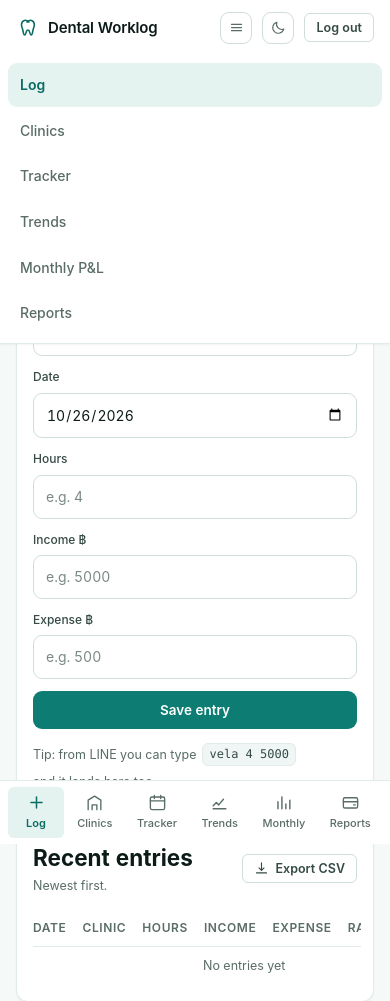
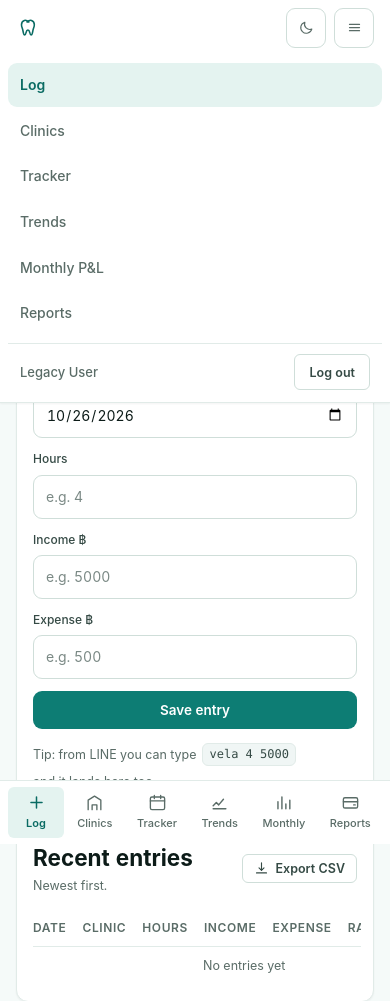
Before and after one commit to chayapatc/dental-worklog, a Flask app: page / in a window 390 px wide, after a click that opens the changed part. Shown: the top 1001 px of the page. Run offline with Flask 3, Linux system fonts and the light colour scheme; the visitor is signed in with stand-in values (Sample User, id 1); data comes from the database, SQL or seed files in the repository; data that the repository does not hold is empty; parts of the project's set-up code (start-up, migrations or seed data) failed here and were passed over.

Commit message:
fix: give the mobile header room for the menu button
On phones the header was fighting for space: wordmark, LINE badge, theme
button, avatar, log-out button and the menu button all in one 56px row, so the
menu button got squeezed on narrower devices.

- Hide the wordmark on phones; the tooth mark identifies the app.
- Remove the LINE badge from the header entirely (redundant there).
- Move the log-out button and the user's name into the mobile dropdown, as an
  account row above the tab list.
- Icon buttons no longer shrink (flex: 0 0 auto) and are 40x40 on phones for
  proper touch targets; the menu button sits last, at the right edge.

Measured at 430/390/375/360/320px: header stays 56px, menu button is 40x40 with
no overflow, and the account row renders 76x36 inside the open menu.

```diff
--- a/static/app.js
+++ b/static/app.js
@@ -143,8 +143,11 @@ function showLogin() {
 function showApp() {
   document.getElementById("login-screen").classList.add("hidden");
   document.getElementById("app-screen").classList.remove("hidden");
-  document.getElementById("user-name").textContent = currentUser.name;
-  document.getElementById("user-name").title = currentUser.name;
+  // the name appears in the header and in the mobile menu
+  document.querySelectorAll("[data-user-name]").forEach(el => {
+    el.textContent = currentUser.name;
+    el.title = currentUser.name;
+  });
   const av = document.getElementById("user-avatar");
   const avatarUrl = currentUser.avatar_url || "";
   if (avatarUrl.startsWith("http://") || avatarUrl.startsWith("https://")) {
@@ -157,8 +160,6 @@ function showApp() {
   document.getElementById("color-swatches").innerHTML = buildColorSwatches(COLOR_PRESETS[0]);
   document.getElementById("clinic-color-picker").value = COLOR_PRESETS[0];
 
-  // Check LINE binding status
-  checkLineBinding();
 
   // Handle LINE binding success redirect
   if (window.location.search.includes("line_bound=1")) {
@@ -167,16 +168,6 @@ function showApp() {
   }
 }
 
-async function checkLineBinding() {
-  try {
-    const res = await fetch("/api/line/status");
-    if (res.status === 401) return;
-    const data = await res.json();
-    const badge = document.getElementById("line-badge");
-    badge.classList.toggle("hidden", !data.bound);
-    badge.title = data.bound ? "LINE connected" : "";
-  } catch {}
-}
 
 function logout() {
   window.location.href = "/auth/logout";
--- a/static/css/base.css
+++ b/static/css/base.css
@@ -188,6 +188,7 @@ button, input, select, textarea { font: inherit; color: inherit; }
 .logo-text { display: inline; }
 
 .app-nav { margin-left: auto; }
+.nav-account { display: none; }
 .app-nav ul { display: flex; gap: 2px; list-style: none; padding: 0; }
 .app-nav a {
   display: block;
@@ -228,6 +229,7 @@ button, input, select, textarea { font: inherit; color: inherit; }
 
 /* icon-only button (theme switch, menu) */
 .icon-btn {
+  flex: 0 0 auto;
   width: 32px; height: 32px;
   display: grid; place-items: center;
   border: 1px solid var(--line-strong);
@@ -738,10 +740,18 @@ dialog .dialog-actions {
 @media (max-width: 820px) {
   :root { --gutter: 16px; }
 
-  .app-header { min-height: 56px; gap: 10px; flex-wrap: nowrap; padding: 0 var(--gutter); }
-  .app-nav { display: none; }
-  #menu-toggle { display: grid; margin-left: auto; }
-  .user-name { display: none; }
+  .app-header { min-height: 56px; gap: 8px; flex-wrap: nowrap; padding: 0 var(--gutter); }
+  .app-nav { display: none; margin-left: 0; }
+
+  /* Phones: the wordmark and the log-out button move out of the bar, leaving
+     the tooth, theme, avatar and the menu button with room to breathe. */
+  .logo-text { display: none; }
+  .user-area { margin-left: auto; gap: 8px; }
+  .user-area .user-name { display: none; }
+  .user-area > .btn { display: none; }
+
+  .icon-btn { width: 40px; height: 40px; }
+  #menu-toggle { display: grid; }
 
   /* dropdown nav when the menu button is pressed */
   .app-nav.mobile-open {
@@ -758,6 +768,24 @@ dialog .dialog-actions {
   }
   .app-nav.mobile-open ul { flex-direction: column; gap: 2px; }
   .app-nav.mobile-open a { padding: 11px 12px; font-size: 14px; }
+  .app-nav.mobile-open .nav-account {
+    display: flex;
+    align-items: center;
+    justify-content: space-between;
+    gap: 12px;
+    margin-top: 6px;
+    padding: 10px 12px 4px;
+    border-top: 1px solid var(--line);
+  }
+  .nav-account .btn { min-height: 36px; padding: 8px 14px; }
+  .nav-account-name {
+    font-size: 13px;
+    font-weight: 500;
+    color: var(--muted);
+    overflow: hidden;
+    text-overflow: ellipsis;
+    white-space: nowrap;
+  }
 
   .container { padding-top: 18px; padding-bottom: calc(84px + env(safe-area-inset-bottom, 0px)); }
 
--- a/templates/index.html
+++ b/templates/index.html
@@ -48,10 +48,6 @@
     <span class="logo-text">Dental Worklog</span>
   </a>
 
-  <button id="menu-toggle" class="icon-btn" aria-label="Open menu" aria-expanded="false" aria-controls="main-nav">
-    <svg viewBox="0 0 24 24" fill="none" stroke="currentColor" stroke-width="2" stroke-linecap="round" aria-hidden="true"><path d="M4 7h16M4 12h16M4 17h16"/></svg>
-  </button>
-
   <nav class="app-nav" id="main-nav" aria-label="Views">
     <ul>
       <li><a href="#" data-view="log"{% if initial_view == 'log' %} class="active"{% endif %}>Log</a></li>
@@ -60,20 +56,27 @@
       <li><a href="#" data-view="trends"{% if initial_view == 'trends' %} class="active"{% endif %}>Trends</a></li>
       <li><a href="#" data-view="monthly"{% if initial_view == 'monthly' %} class="active"{% endif %}>Monthly P&amp;L</a></li>
       <li><a href="#" data-view="income"{% if initial_view == 'income' %} class="active"{% endif %}>Reports</a></li>
+      <li class="nav-account">
+        <span class="nav-account-name" data-user-name></span>
+        <button class="btn btn--ghost btn--sm" onclick="logout()">Log out</button>
+      </li>
     </ul>
   </nav>
 
   <div class="user-area">
-    <span id="line-badge" class="badge hidden" title="LINE connected">LINE</span>
     <button class="icon-btn" id="themeBtn" type="button" aria-label="Switch to dark theme">
       <svg id="themeIcon" viewBox="0 0 24 24" fill="none" stroke="currentColor" stroke-width="1.8" stroke-linecap="round" stroke-linejoin="round" aria-hidden="true">
         <path d="M20.5 14.6A8.6 8.6 0 0 1 9.4 3.5 9 9 0 1 0 20.5 14.6Z"/>
       </svg>
     </button>
     <img id="user-avatar" class="avatar" src="" alt="" onerror="this.style.display='none'">
-    <span class="user-name" id="user-name"></span>
+    <span class="user-name" id="user-name" data-user-name></span>
     <button class="btn btn--ghost btn--sm" onclick="logout()">Log out</button>
   </div>
+
+  <button id="menu-toggle" class="icon-btn" aria-label="Open menu" aria-expanded="false" aria-controls="main-nav">
+    <svg viewBox="0 0 24 24" fill="none" stroke="currentColor" stroke-width="2" stroke-linecap="round" aria-hidden="true"><path d="M4 7h16M4 12h16M4 17h16"/></svg>
+  </button>
 </header>
 
 <main class="container">
```
